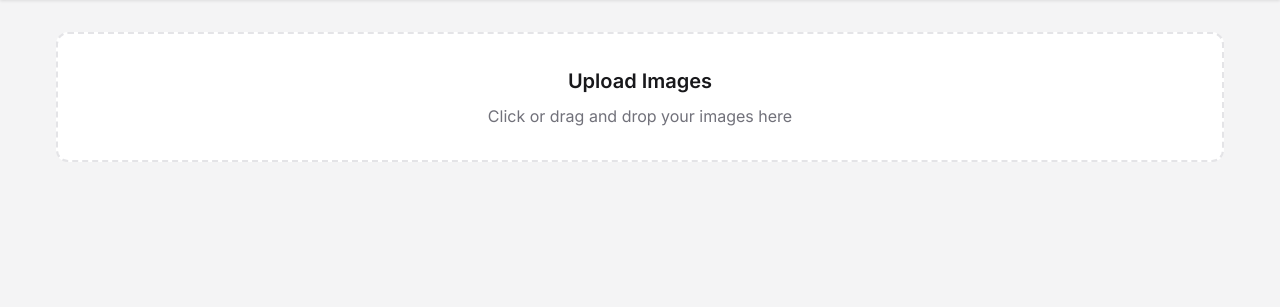
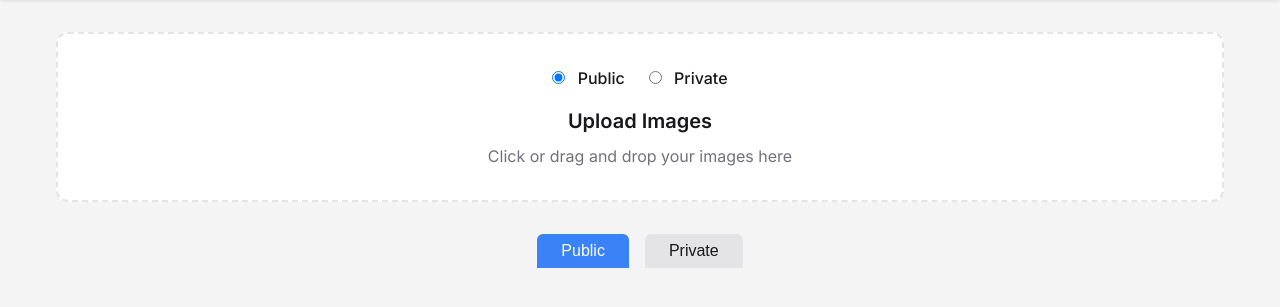
Before and after one commit to kushal1o1/MyCDN, a FastAPI app: template app/templates/dashboard.html in a window 1280 px wide. Shown: the part 72-379 px from the top of the page. Run offline with FastAPI, Linux system fonts and the light colour scheme; the template is opened without the code that fills it, so the values that code supplies are empty.

Commit message:
Add public/private category for images, tabs in dashboard, and category-aware upload/delete

```diff
--- a/app/config.py
+++ b/app/config.py
@@ -11,6 +11,8 @@ class Settings(BaseSettings):
     ADMIN_PASSWORD: str = os.getenv("ADMIN_PASSWORD", "admin123")
     ALLOWED_ORIGINS: List[str] = ["*"]
     IMAGE_DIR: str = os.path.join(os.path.dirname(os.path.dirname(__file__)), "app", "images")
+    PUBLIC_IMAGE_DIR: str = os.path.join(os.path.dirname(os.path.dirname(__file__)), "app", "images", "public")
+    PRIVATE_IMAGE_DIR: str = os.path.join(os.path.dirname(os.path.dirname(__file__)), "app", "images", "private")
 
     class Config:
         env_file = ".env"
--- a/app/main.py
+++ b/app/main.py
@@ -41,7 +41,8 @@ api_key_header = APIKeyHeader(name="x-api-key")
 os.makedirs(settings.IMAGE_DIR, exist_ok=True)
 
 # Mount static files
-app.mount("/images", StaticFiles(directory=settings.IMAGE_DIR), name="images")
+app.mount("/images/public", StaticFiles(directory=os.path.join(settings.IMAGE_DIR, "public")), name="public_images")
+# Do NOT mount private images for public access
 
 async def verify_admin_auth(credentials: HTTPBasicCredentials = Depends(security)) -> bool:
     """Verify admin credentials"""
@@ -126,12 +127,15 @@ def logout():
     return response
 
 @app.get("/api/images")
-async def list_images(credentials: HTTPBasicCredentials = Depends(verify_admin_auth)) -> List[str]:
-    """List all images in the CDN"""
+async def list_images(credentials: HTTPBasicCredentials = Depends(verify_admin_auth)):
+    """List all images in public and private folders"""
     try:
-        files = os.listdir(settings.IMAGE_DIR)
-        # Filter only image files
-        image_files = [f for f in files if f.lower().endswith(('.png', '.jpg', '.jpeg', '.gif', '.webp'))]
+        public_files = os.listdir(settings.PUBLIC_IMAGE_DIR)
+        private_files = os.listdir(settings.PRIVATE_IMAGE_DIR)
+        image_files = {
+            "public": [f for f in public_files if f.lower().endswith((".png", ".jpg", ".jpeg", ".gif", ".webp"))],
+            "private": [f for f in private_files if f.lower().endswith((".png", ".jpg", ".jpeg", ".gif", ".webp"))]
+        }
         return image_files
     except Exception as e:
         logger.error(f"Error listing images: {str(e)}")
@@ -140,39 +144,40 @@ async def list_images(credentials: HTTPBasicCredentials = Depends(verify_admin_a
 @app.post("/api/upload")
 async def upload_image(
     file: UploadFile = File(...),
-    credentials: HTTPBasicCredentials = Depends(verify_admin_auth)
+    category: str = Form(...),
+    request: Request = None
 ):
-    """Upload a new image to the CDN"""
+    """Upload a new image to the selected folder (public/private)"""
     try:
-        # Ensure file is an image
         if not file.content_type.startswith('image/'):
             raise HTTPException(status_code=400, detail="File must be an image")
-
-        # Create safe filename
         filename = file.filename
-        file_path = os.path.join(settings.IMAGE_DIR, filename)
-
-        # Save the file
+        if category == "public":
+            file_path = os.path.join(settings.PUBLIC_IMAGE_DIR, filename)
+        else:
+            file_path = os.path.join(settings.PRIVATE_IMAGE_DIR, filename)
         async with aiofiles.open(file_path, 'wb') as out_file:
             content = await file.read()
             await out_file.write(content)
-
-        return {"filename": filename}
+        return {"filename": filename, "category": category}
     except Exception as e:
         logger.error(f"Error uploading file: {str(e)}")
         raise HTTPException(status_code=500, detail="Failed to upload file")
 
-@app.delete("/api/images/{filename}")
+@app.delete("/api/images/{category}/{filename}")
 async def delete_image(
+    category: str,
     filename: str,
     credentials: HTTPBasicCredentials = Depends(verify_admin_auth)
 ):
-    """Delete an image from the CDN"""
+    """Delete an image from the selected folder"""
     try:
-        file_path = os.path.join(settings.IMAGE_DIR, filename)
+        if category == "public":
+            file_path = os.path.join(settings.PUBLIC_IMAGE_DIR, filename)
+        else:
+            file_path = os.path.join(settings.PRIVATE_IMAGE_DIR, filename)
         if not os.path.exists(file_path):
             raise HTTPException(status_code=404, detail="Image not found")
-
         os.remove(file_path)
         return {"message": "Image deleted successfully"}
     except Exception as e:
@@ -229,60 +234,32 @@ async def login(request: Request, username: str = Form(...), password: str = For
 @app.get("/cdn/{filename}")
 async def serve_image(
     filename: str,
-    request: Request,
-    token: Optional[str] = None,
-    session_token: Optional[str] = Header(None, alias="x-session-token")
+    request: Request
 ):
-    """Serve an image if the session is valid"""
-    try:
-        # Use either query parameter token or header token
-        actual_token = token or session_token
-
-        # Verify session
-        if not verify_session(actual_token, request.headers.get("origin")):
-            raise HTTPException(
-                status_code=403,
-                detail="Invalid or expired session"
-            )
-
-        # Construct file path
-        file_path = os.path.join(settings.IMAGE_DIR, filename)
-
-        # Check if file exists
-        if not os.path.isfile(file_path):
-            logger.warning(f"File not found: {filename}")
-            raise HTTPException(
-                status_code=404,
-                detail="Image not found"
-            )
-
-        # Determine content type based on file extension
-        content_type = "image/jpeg"  # default
-        ext = os.path.splitext(filename)[1].lower()
-        if ext == ".png":
-            content_type = "image/png"
-        elif ext == ".svg":
-            content_type = "image/svg+xml"
-        elif ext == ".gif":
-            content_type = "image/gif"
-        elif ext == ".webp":
-            content_type = "image/webp"
-
-        logger.info(f"Serving file: {filename}")
-        return FileResponse(
-            file_path,
-            media_type=content_type,
-            filename=filename
-        )
-
-    except HTTPException:
-        raise
-    except Exception as e:
-        logger.error(f"Error serving image {filename}: {str(e)}")
-        raise HTTPException(
-            status_code=500,
-            detail="Internal server error"
-        )
+    """Serve a private image if the session is valid"""
+    session_cookie = request.cookies.get(COOKIE_NAME)
+    if session_cookie != COOKIE_VALUE:
+        raise HTTPException(status_code=403, detail="Forbidden")
+    file_path = os.path.join(settings.IMAGE_DIR, "private", filename)
+    if not os.path.isfile(file_path):
+        logger.warning(f"File not found: {filename}")
+        raise HTTPException(status_code=404, detail="Image not found")
+    # Determine content type based on file extension
+    content_type = "image/jpeg"  # default
+    ext = os.path.splitext(filename)[1].lower()
+    if ext == ".png":
+        content_type = "image/png"
+    elif ext == ".svg":
+        content_type = "image/svg+xml"
+    elif ext == ".gif":
+        content_type = "image/gif"
+    elif ext == ".webp":
+        content_type = "image/webp"
+    return FileResponse(
+        file_path,
+        media_type=content_type,
+        filename=filename
+    )
 
 @app.get("/health")
 async def health_check():
--- a/app/templates/dashboard.html
+++ b/app/templates/dashboard.html
@@ -18,11 +18,19 @@
     <div class="container">
         <div class="upload-area" onclick="document.getElementById('file-input').click()">
             <input type="file" id="file-input" accept="image/*" multiple onchange="handleFileSelect(event)">
+            <div class="category-select">
+                <label><input type="radio" name="category" value="public" checked> Public</label>
+                <label><input type="radio" name="category" value="private"> Private</label>
+            </div>
             <i-lucide data-icon="upload-cloud"></i-lucide>
             <h2>Upload Images</h2>
             <p>Click or drag and drop your images here</p>
         </div>
 
+        <div class="tabs">
+            <button class="tab-btn active" id="tab-public" onclick="showTab('public')">Public</button>
+            <button class="tab-btn" id="tab-private" onclick="showTab('private')">Private</button>
+        </div>
         <div class="image-grid" id="image-grid">
             <!-- Images will be dynamically added here -->
         </div>
@@ -33,8 +41,24 @@
         <span id="toast-message"></span>
     </div>
 
+    <!-- Delete Confirmation Modal -->
+    <div id="delete-modal" class="modal">
+        <div class="modal-content">
+            <i-lucide data-icon="alert-triangle"></i-lucide>
+            <h2>Delete Image</h2>
+            <p>Are you sure you want to delete <span id="modal-filename"></span>?</p>
+            <div class="modal-actions">
+                <button id="modal-cancel" class="modal-btn cancel">Cancel</button>
+                <button id="modal-confirm" class="modal-btn confirm">Delete</button>
+            </div>
+        </div>
+    </div>
+
     {% include 'scripts.html' %}
     <script>
+        let allImages = { public: [], private: [] };
+        let currentTab = 'public';
+
         // Load images on page load
         loadImages();
 
@@ -42,33 +66,44 @@
             try {
                 const response = await fetch('/api/images');
                 if (response.ok) {
-                    const images = await response.json();
-                    const imageGrid = document.getElementById('image-grid');
-                    imageGrid.innerHTML = '';
-
-                    images.forEach(image => {
-                        const card = createImageCard(image);
-                        imageGrid.appendChild(card);
-                    });
+                    allImages = await response.json();
+                    renderImages();
                 }
             } catch (error) {
                 showToast('Failed to load images');
             }
         }
 
-        function createImageCard(image) {
+        function renderImages() {
+            const imageGrid = document.getElementById('image-grid');
+            imageGrid.innerHTML = '';
+            allImages[currentTab].forEach(image => {
+                const card = createImageCard(image, currentTab);
+                imageGrid.appendChild(card);
+            });
+        }
+
+        function showTab(tab) {
+            currentTab = tab;
+            document.getElementById('tab-public').classList.toggle('active', tab === 'public');
+            document.getElementById('tab-private').classList.toggle('active', tab === 'private');
+            renderImages();
+        }
+
+        function createImageCard(image, category) {
             const card = document.createElement('div');
             card.className = 'image-card';
+            const src = category === 'public' ? `/images/public/${image}` : `/cdn/${image}`;
             card.innerHTML = `
-                <img src="/images/${image}" alt="${image}">
+                <img src="${src}" alt="${image}">
                 <div class="image-card-footer">
                     <h3>${image}</h3>
                     <div class="image-actions">
-                        <button onclick="copyImageUrl('${image}')">
+                        <button onclick="copyImageUrl('${image}', '${category}')">
                             <i-lucide data-icon="copy"></i-lucide>
                             Copy URL
                         </button>
-                        <button onclick="deleteImage('${image}')">
+                        <button onclick="deleteImage('${image}', '${category}')">
                             <i-lucide data-icon="trash-2"></i-lucide>
                             Delete
                         </button>
@@ -80,16 +115,16 @@
 
         async function handleFileSelect(event) {
             const files = event.target.files;
+            const category = document.querySelector('input[name="category"]:checked').value;
             for (const file of files) {
                 const formData = new FormData();
                 formData.append('file', file);
-
+                formData.append('category', category);
                 try {
                     const response = await fetch('/api/upload', {
                         method: 'POST',
                         body: formData
                     });
-
                     if (response.ok) {
                         showToast(`Uploaded ${file.name}`);
                         loadImages();
@@ -103,19 +138,39 @@
             event.target.value = '';
         }
 
-        async function copyImageUrl(filename) {
-            const url = `${window.location.origin}/images/${filename}`;
+        async function copyImageUrl(filename, category) {
+            let url = '';
+            if (category === 'public') {
+                url = `${window.location.origin}/images/public/${filename}`;
+            } else {
+                url = `${window.location.origin}/cdn/${filename}`;
+            }
             await navigator.clipboard.writeText(url);
             showToast('Image URL copied to clipboard');
         }
 
-        async function deleteImage(filename) {
-            if (confirm('Are you sure you want to delete this image?')) {
+        let imageToDelete = null;
+        let deleteCategory = null;
+
+        function deleteImage(filename, category) {
+            imageToDelete = filename;
+            deleteCategory = category;
+            document.getElementById('modal-filename').textContent = filename;
+            document.getElementById('delete-modal').classList.add('show');
+        }
+
+        document.getElementById('modal-cancel').onclick = function() {
+            document.getElementById('delete-modal').classList.remove('show');
+            imageToDelete = null;
+            deleteCategory = null;
+        };
+
+        document.getElementById('modal-confirm').onclick = async function() {
+            if (!imageToDelete || !deleteCategory) return;
             try {
-                    const response = await fetch(`/api/images/${filename}`, {
+                const response = await fetch(`/api/images/${deleteCategory}/${imageToDelete}`, {
                     method: 'DELETE'
                 });
-
                 if (response.ok) {
                     showToast('Image deleted successfully');
                     loadImages();
@@ -125,8 +180,10 @@
             } catch (error) {
                 showToast('Failed to delete image');
             }
-            }
-        }
+            document.getElementById('delete-modal').classList.remove('show');
+            imageToDelete = null;
+            deleteCategory = null;
+        };
 
         function showToast(message) {
             const toast = document.getElementById('toast');
--- a/app/templates/styles.html
+++ b/app/templates/styles.html
@@ -253,4 +253,109 @@
     #file-input {
         display: none;
     }
+
+    .modal {
+        display: none;
+        position: fixed;
+        z-index: 1000;
+        left: 0;
+        top: 0;
+        width: 100vw;
+        height: 100vh;
+        background: rgba(0,0,0,0.4);
+        justify-content: center;
+        align-items: center;
+    }
+    .modal.show {
+        display: flex;
+    }
+    .modal-content {
+        background: white;
+        border-radius: 12px;
+        padding: 2rem 2.5rem;
+        box-shadow: 0 8px 32px rgba(0,0,0,0.18);
+        text-align: center;
+        min-width: 320px;
+        max-width: 90vw;
+    }
+    .modal-content i-lucide {
+        width: 40px;
+        height: 40px;
+        color: #f59e42;
+        margin-bottom: 1rem;
+    }
+    .modal-content h2 {
+        margin-bottom: 0.5rem;
+        font-size: 1.25rem;
+        color: #b91c1c;
+    }
+    .modal-content p {
+        color: #71717a;
+        margin-bottom: 1.5rem;
+    }
+    .modal-actions {
+        display: flex;
+        gap: 1rem;
+        justify-content: center;
+    }
+    .modal-btn {
+        padding: 0.5rem 1.5rem;
+        border-radius: 6px;
+        font-weight: 500;
+        border: none;
+        cursor: pointer;
+        font-size: 1rem;
+        transition: background 0.2s;
+    }
+    .modal-btn.cancel {
+        background: #e4e4e7;
+        color: #18181b;
+    }
+    .modal-btn.cancel:hover {
+        background: #d4d4d8;
+    }
+    .modal-btn.confirm {
+        background: #ef4444;
+        color: white;
+    }
+    .modal-btn.confirm:hover {
+        background: #dc2626;
+    }
+
+    .category-select {
+        display: flex;
+        justify-content: center;
+        gap: 1.5rem;
+        margin-bottom: 1rem;
+    }
+    .category-select label {
+        font-size: 1rem;
+        font-weight: 500;
+        color: #18181b;
+        cursor: pointer;
+    }
+    .category-select input[type="radio"] {
+        margin-right: 0.5rem;
+    }
+    .tabs {
+        display: flex;
+        gap: 1rem;
+        justify-content: center;
+        margin-bottom: 2rem;
+    }
+    .tab-btn {
+        padding: 0.5rem 1.5rem;
+        border: none;
+        border-radius: 6px 6px 0 0;
+        background: #e4e4e7;
+        color: #18181b;
+        font-weight: 500;
+        cursor: pointer;
+        font-size: 1rem;
+        transition: background 0.2s;
+    }
+    .tab-btn.active {
+        background: #3b82f6;
+        color: white;
+    }
 </style>
```
Lines whose indentation alone changed are shown as unchanged.
